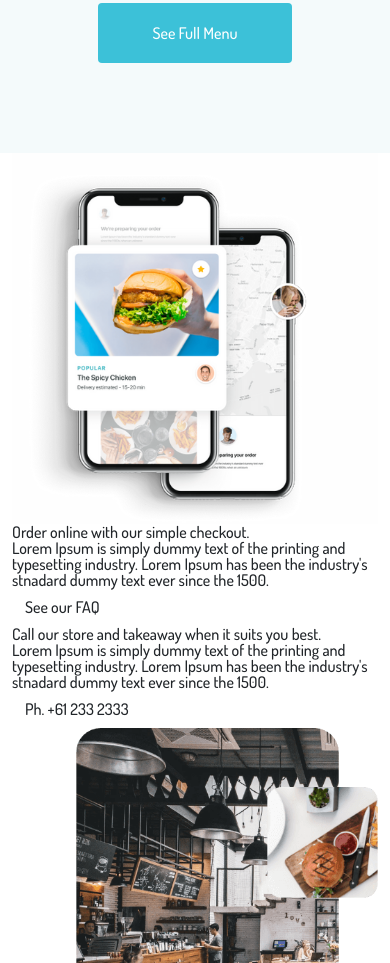
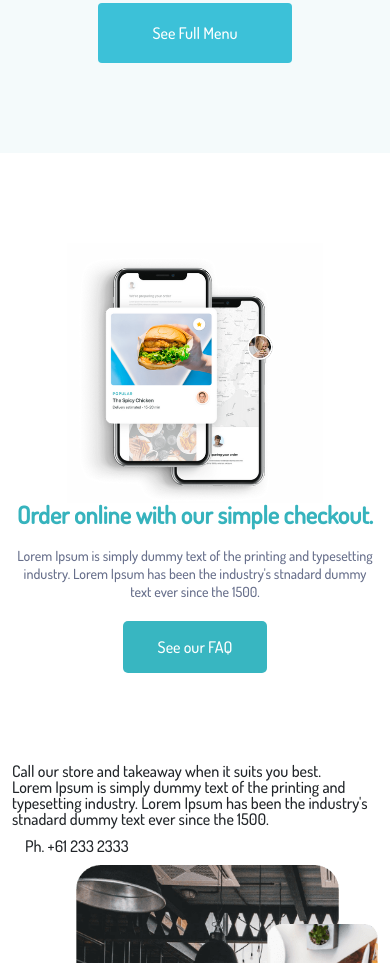
Before and after one commit to GulnarIbisova/Food2, a plain HTML site: page NewStart 1/index.html in a window 390 px wide. Shown: the part 7001-7964 px from the top of the page. Drawn offline with nearby package versions, Linux system fonts and the light colour scheme.

Commit message:
Browse, Order

```diff
--- a/NewStart 1/_browse.sass
+++ b/NewStart 1/_browse.sass
@@ -64,8 +64,7 @@
         margin-top: 50px
         background-color: #3cc1d8
         color: #ffff
-    @media screen and ( min-width: 576px ) and @media screen and ( max-width: 767px )
-         and ( max-width: 767px)
+    @media screen and ( min-width: 576px ) and ( max-width: 767px)
         .col-md-12
             .bigbox
                 display: flex
--- /dev/null
+++ b/NewStart 1/_order.sass
@@ -0,0 +1,54 @@
+#order
+    padding: 90px 0
+    .imgbox
+        width: 100%
+    .textbox
+        h1
+            font-size: 60px
+            font-weight: 700
+            color: #36b3bd
+        h5
+            color: #676f8b
+            font-size: 20px
+            margin: 25px 75px 50px 0
+            line-height: 1.3
+        .btn
+            color: #ffff
+            font-size: 20px
+            background-color: #38b6c1
+            padding: 13px 34px
+            border-radius: 5px
+    @media screen and ( max-width: 992px )
+        .row
+            display: flex
+            flex-direction: column-reverse
+        .col-md-6
+            width: 100%
+            display: flex
+            align-items: center
+            flex-direction: column
+            .textbox
+                text-align: center
+            h1
+                font-size: 30px
+                text-align: center
+            h5
+                font-size: 16px
+                margin: 20px 0
+            h2
+                font-size: 16px
+        .imgbox
+            width: 70%
+    @media screen and ( max-width: 500px )
+        .col-md-6
+            width: 100%
+            .textbox
+                text-align: center
+            h1
+                font-size: 24px
+                text-align: center
+            h5
+                font-size: 14px
+                margin: 20px 0
+            h2
+                font-size: 16px
--- a/NewStart 1/index.html
+++ b/NewStart 1/index.html
@@ -302,14 +302,9 @@
             </div>
         </section>
 
-        <section id="howorder">
+        <section id="order">
             <div class="container">
                 <div class="row">
-                    <div class="col-md-6">
-                        <div class="imgbox">
-                            <img src="Assets/7.png" alt="">
-                        </div>
-                    </div>
                     <div class="col-md-6 d-flex align-items-center">
                         <div class="textbox">
                             <h1>Order online with our simple checkout.</h1>
@@ -318,6 +313,11 @@
                             <div class="btn">
                                 <h2>See our FAQ</h2>
                             </div>
+                        </div>
+                    </div>
+                    <div class="col-md-6">
+                        <div class="imgbox">
+                            <img src="Assets/7.png" alt="">
                         </div>
                     </div>
                 </div>
--- a/NewStart 1/style.sass
+++ b/NewStart 1/style.sass
@@ -4,3 +4,4 @@
 @import thehome
 @import works
 @import browse
+@import order
```
Also changed, not shown: NewStart 1/style.css, 1 other file.
